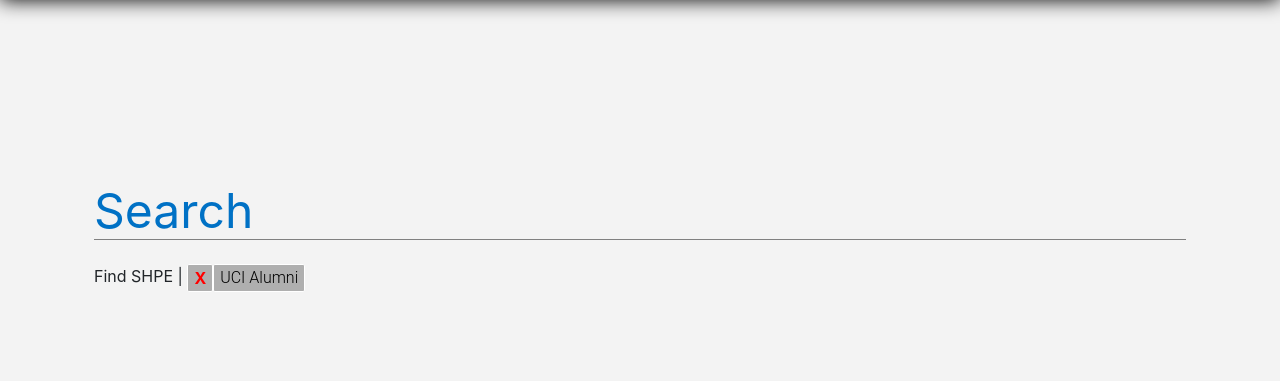
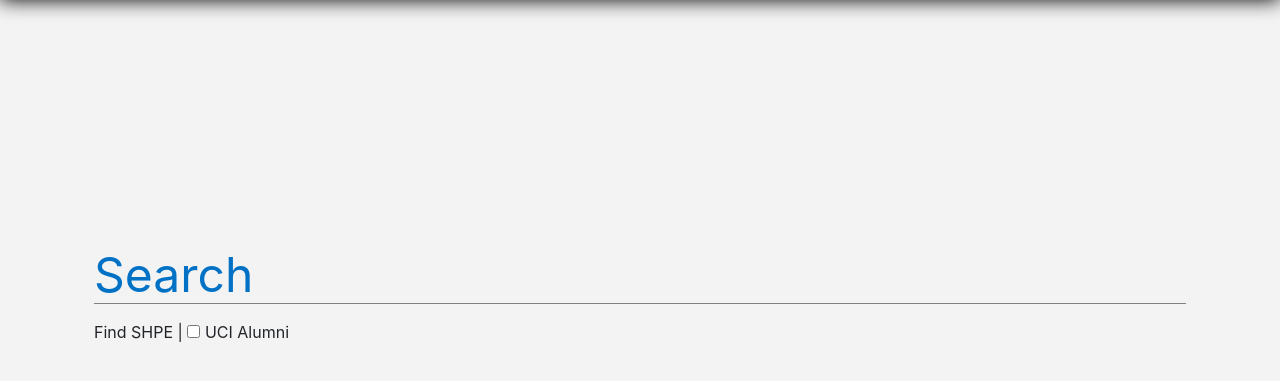
Before and after one commit to SHPE-at-UCI/shpe-uci-portal, a Flask app: page /search in a window 1280 px wide. Shown: the part 56-437 px from the top of the page. Run offline with Flask 2, Linux system fonts and the light colour scheme; data that the repository does not hold is empty; some libraries are stand-ins or nearby versions.

Commit message:
Removed Buttons and added Checkbox

```diff
--- a/app/static/css/search.css
+++ b/app/static/css/search.css
@@ -23,33 +23,13 @@ body {
 h2 {
     color: #0071C5;
 }
-#cancelFilterButton {
-    display:inline-block;
-    border:0.1em solid #FFFFFF;
-    border-radius:0.12em;
-    background-color:#afafaf;
-    text-align: center;
-    font-weight: bold;
-    color: red;
+
+#filterAlumniCheck input {
+    margin: .4rem;
 }
 
-#filterButton {
-    display:inline-block;
-    border:0.1em solid #FFFFFF;
-    border-radius:0.12em;
-    background-color:#afafaf;
-    box-sizing: border-box;
-    text-decoration:none;
-    font-family:'Roboto',sans-serif;
-    font-weight:300;
-    color:#000000;
-    text-align:center;
-    transition: all 0.2s;
-}
-#filterButton:hover{
-    text-shadow: 0 0 2em rgba(255,255,255,1);
-    color:#FFFFFF;
-    border-color:#FFFFFF;
+#filterAlumniCheck label {
+    font: 1rem 'Fira Sans', sans-serif;
 }
 
 #search {
--- a/app/templates/search.html
+++ b/app/templates/search.html
@@ -17,17 +17,14 @@
                 <fieldset>
                     <input onkeyup="filterSearch()" autocomplete="off" autofocus="autofocus" class="query"
                            id="alumni_search" placeholder="Search" type="search">
-                    <p style="display:inline-block;" id="searchDescription">Find SHPE |</p>
-                    <div class="btn-group">
-                        <button onclick="filterSearch()" id="cancelFilterButton">X</button>
-                        <button onclick="filterSearch()" id="filterButton">UCI Alumni</button>
-                    </div>
                 </fieldset>
             </form>
+            <p style="display:inline-block;" id="searchDescription">Find SHPE |</p>
+            <input type="checkbox" id="alumniFilterCheck" name="alumniFilterCheck" value="alumni">
+            <label for="alumniFilterCheck"> UCI Alumni</label><br>
         </div>
     </section>
 </div>
-
 <div class="container px-4" id="results-container">
     <div id="results">
         <ul id="user_results">
```
